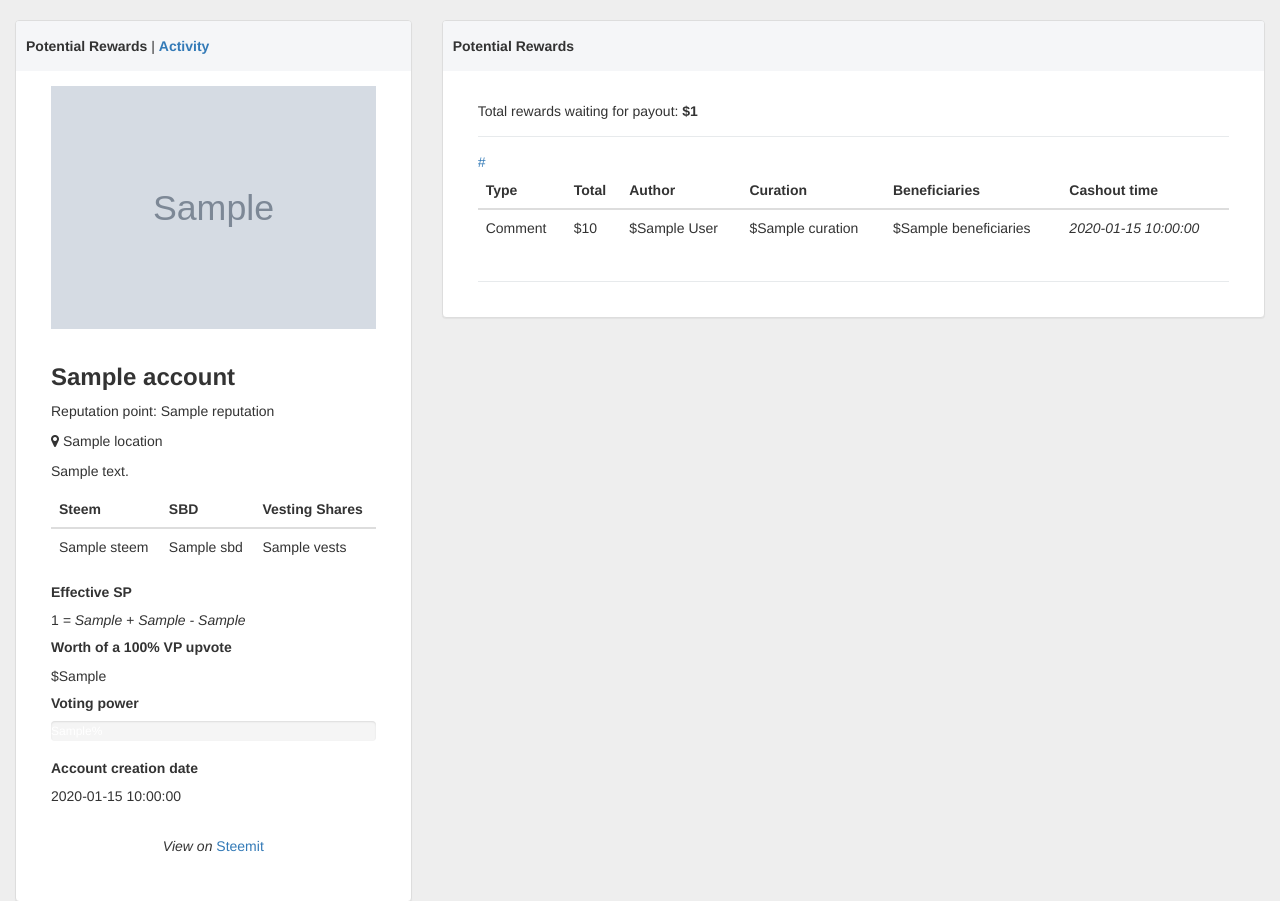
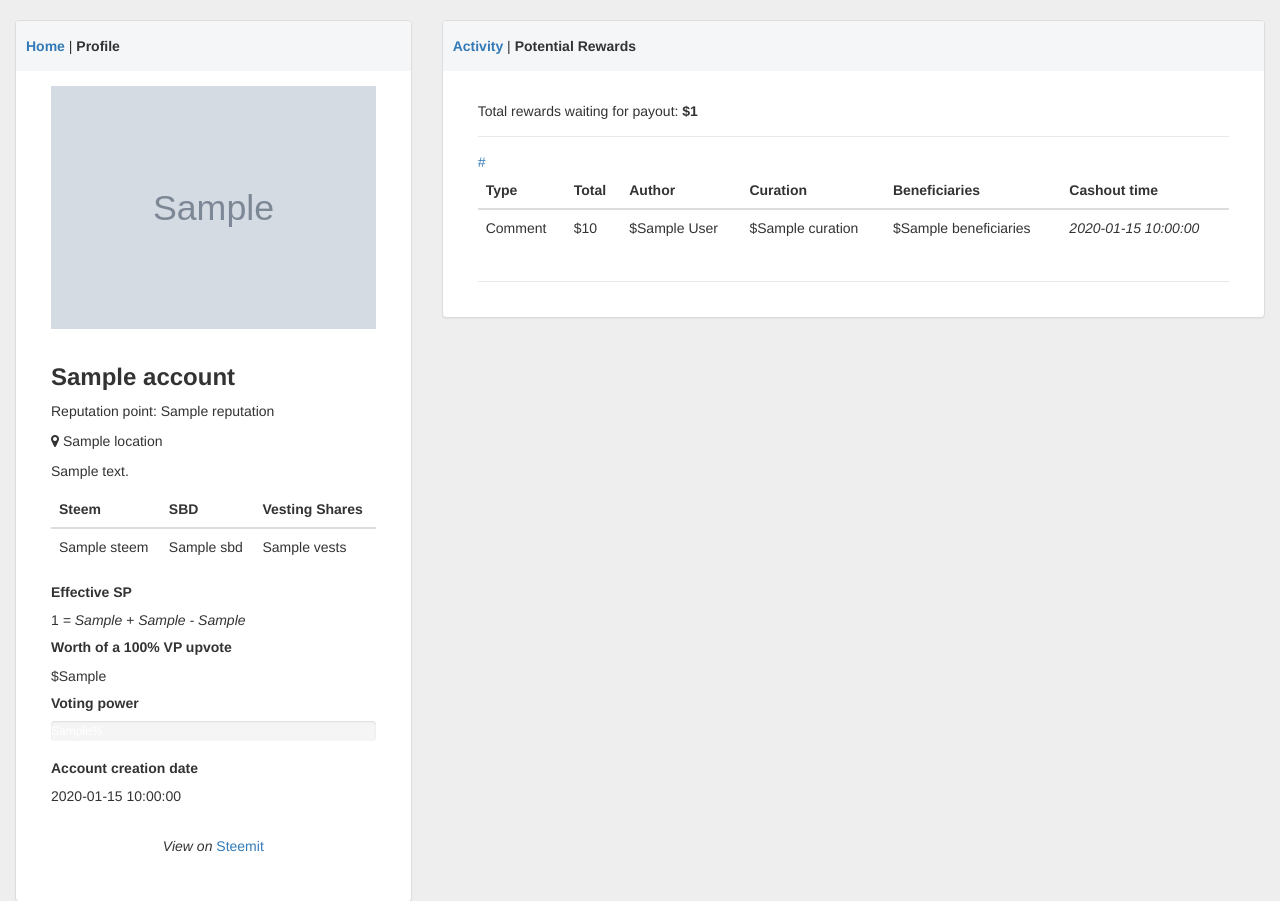
Before and after one commit to emre/steemrocks, a Flask app: template steemrocks/templates/rewards.html in a window 1280 px wide. Shown: the top 901 px of the page. Run offline with Flask 2, Linux system fonts and the light colour scheme; the template is opened without the code that fills it: most values are stand-ins (such as "Sample title", 1, 10 or a date in 2020); grey boxes marked "Sample" are stand-in pictures; some libraries are stand-ins or nearby versions.

Commit message:
Moved links Rewards/Activity and added Home

```diff
--- a/steemrocks/templates/profile.html
+++ b/steemrocks/templates/profile.html
@@ -4,7 +4,7 @@
 <div id="pad-wrapper">
     <div class="col-md-4">
     <div class="panel panel-default">
-        <div class="panel-heading"><strong>Profile</strong> |  <strong> <a href="/{{account.account_data.name}}/rewards">Potential Rewards</a></strong></div>
+        <div class="panel-heading"><strong> <a href="/">Home</a></strong> | <strong>Profile</strong></div>
     <div class="panel-body no-padding">
         <div class="ibox-content no-padding border-left-right">
             <img alt="image" class="img-responsive" src="{{account.avatar}}">
@@ -62,7 +62,7 @@
 
     <div class="col-md-8">
     <div class="panel panel-default">
-    <div class="panel-heading"><strong>Activities</strong></div>
+    <div class="panel-heading"><strong>Activity</strong> | <strong><a href="/{{account.account_data.name}}/rewards">Potential Rewards</a></strong></div>
     <div class="panel-body">
 
         <div class="ibox-content">
--- a/steemrocks/templates/rewards.html
+++ b/steemrocks/templates/rewards.html
@@ -4,7 +4,7 @@
 <div id="pad-wrapper">
     <div class="col-md-4">
     <div class="panel panel-default">
-    <div class="panel-heading"><strong>Potential Rewards</strong> | <strong> <a href="/{{account.account_data.name}}">Activity</a></strong></div>
+    <div class="panel-heading"><strong> <a href="/">Home</a></strong> | <strong> Profile </strong></div>
     <div class="panel-body no-padding">
         <div class="ibox-content no-padding border-left-right">
             <img alt="image" class="img-responsive" src="{{account.avatar}}">
@@ -62,7 +62,7 @@
 
     <div class="col-md-8">
     <div class="panel panel-default">
-    <div class="panel-heading"><strong>Potential Rewards</strong></div>
+    <div class="panel-heading"><strong> <a href="/{{account.account_data.name}}">Activity</a></strong> | <strong>Potential Rewards</strong></div>
     <div class="panel-body">
 
 
```
